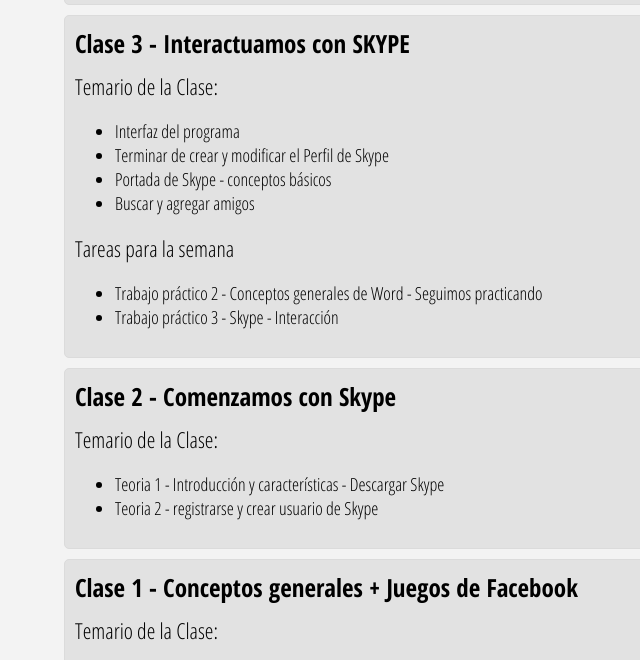
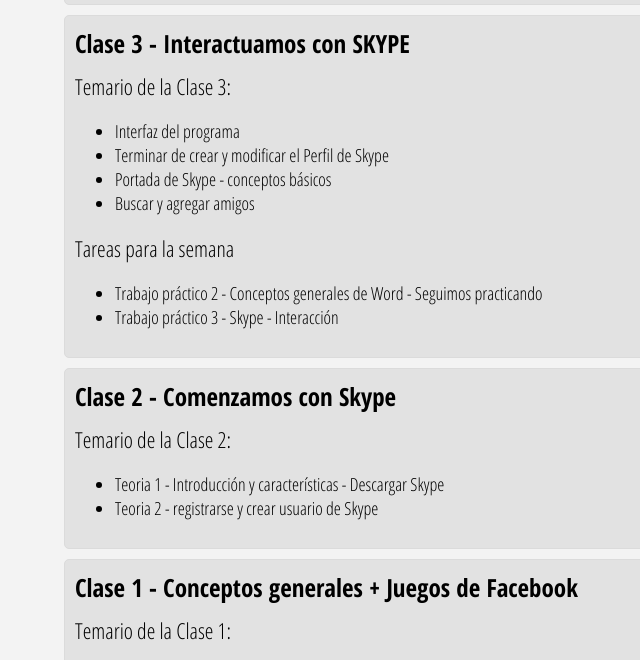
Before and after one commit to lucasfrezzini/Centro-de-practicas, a plain HTML site: page index.html in a window 1280 px wide. Shown: the part 260-920 px from the top of the page, 0-640 px from the left. Drawn offline with Linux system fonts and the light colour scheme.

Commit message:
Titulos
Aumente la descripción de los titulos para que sean más descriptivos
para el usuario.

```diff
--- a/index.html
+++ b/index.html
@@ -41,7 +41,7 @@
 					<button class="btn-descargar"><a href="http://www.lucasfrezzini.com/anazoppi/clases/TP2 - Practicando con Word - Conceptos Generales.docx">Descargar TP2 - WORD</a></button>
 					<button class="btn-descargar"><a href="http://www.lucasfrezzini.com/anazoppi/clases/TP3 - SKYPE - Interaccion.docx">Descargar TP1 - SKYPE</a></button>
 					<div class="clear"></div>
-					<h5 class="temario">Temario de la Clase:</h5>
+					<h5 class="temario">Temario de la Clase 3:</h5>
 					<ul class="lista-temario">
 						<li>Interfaz del programa</li>
 						<li>Terminar de crear y modificar el Perfil de Skype</li>
@@ -59,7 +59,7 @@
 					<h4 class="title-clase">Clase 2 - Comenzamos con Skype</h4>
 					<button class="btn-descargar"><a href="http://www.lucasfrezzini.com/anazoppi/clases/Clase 2 - Skype.rar">Descargar clase</a></button>
 					<div class="clear"></div>
-					<h5 class="temario">Temario de la Clase:</h5>
+					<h5 class="temario">Temario de la Clase 2:</h5>
 					<ul class="lista-temario">
 						<li>Teoria 1 - Introducción y características - Descargar Skype</li>
 						<li>Teoria 2 - registrarse y crear usuario de Skype</li>
@@ -70,7 +70,7 @@
 					<button class="btn-descargar"><a href="http://www.lucasfrezzini.com/anazoppi/clases/Clase 1 - Conceptos generales.rar">Descargar clase</a></button>
 					<button class="btn-descargar"><a href="http://www.lucasfrezzini.com/anazoppi/clases/TP1 - RESUELTO.docx">TP1 RESUELTO</a></button>
 					<div class="clear"></div>
-					<h5 class="temario">Temario de la Clase:</h5>
+					<h5 class="temario">Temario de la Clase 1:</h5>
 					<ul class="lista-temario">
 						<li>Wordox - Explicación de cómo jugar con amigos online</li>
 						<li>Pet Rescue Saga - Ajustes en Facebook</li>
```
